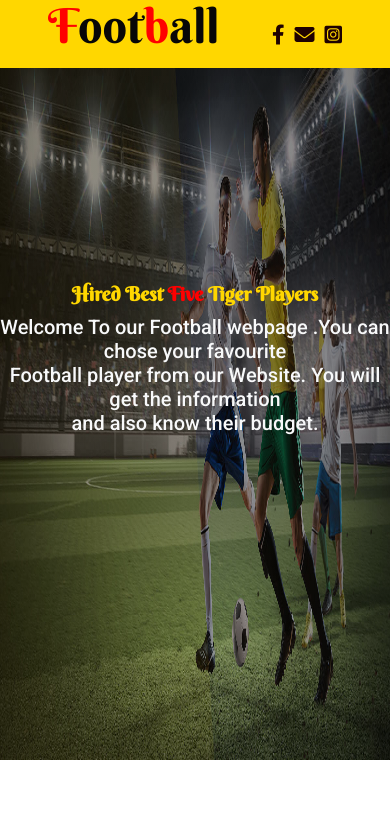
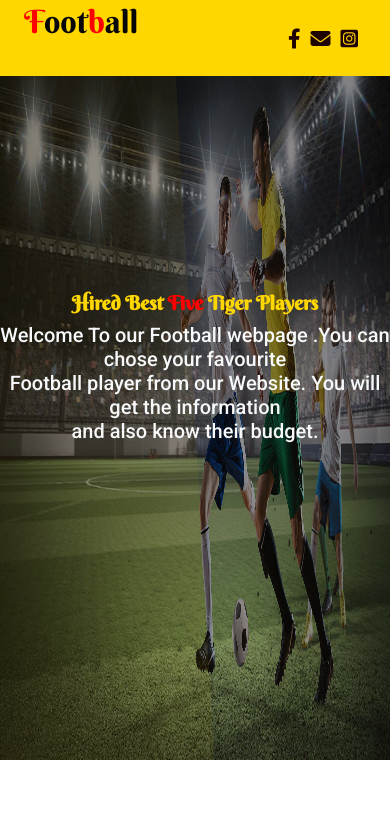
Before and after one commit to Ashrafullislam/find-best-five-player, a plain HTML site: page index.html in a window 390 px wide. Shown: the top 838 px of the page. Drawn offline with Linux system fonts and the light colour scheme.

Commit message:
added navbar customize

```diff
--- a/style.css
+++ b/style.css
@@ -28,7 +28,7 @@ body{
 /* header and logo  */
 .header-logo{
     width: 100%;
-    height: 8vh;
+    height: 10%;
     background-color: gold;
     margin:  0 ;
     display: flex;
@@ -44,7 +44,7 @@ body{
     font-size: 3rem;
     line-height: 2rem;
     margin-top:10px ;
-     margin-left: 3rem;
+    margin-left: 3rem;
 }
 .logo-color{
     color: red;
@@ -61,7 +61,7 @@ body{
 }
 .navbar ul li {
     list-style-type: none;
-    text-transform: uppercase;
+
 }
 .navbar ul li a{
     text-decoration: none;
@@ -158,12 +158,30 @@ body{
 
  /* main section end  here  */
 
+@media (max-width:992px){
+   .logo{
+      font-size: 2rem;
+      line-height: 1.5rem;
+      margin-top:10px ;
+      margin-left: 1.5rem;
 
+     }
+}
  /* media query section  */
  @media (max-width:868px){
     img.card-img-top {
         height: 300px;
     }
-
+   .logo{
+    font-size: 2rem;
+    line-height: 1.5rem;
+    margin-top:10px ;
+    margin-left: 1.5rem;
+   }
+   .navbar ul {
+      position: relative;
+      line-height: 1.5rem;
+      margin: 5px 2rem 0 0;
+  }
 
  }
```
Also changed, not shown: index.html (+6 -7 lines).
